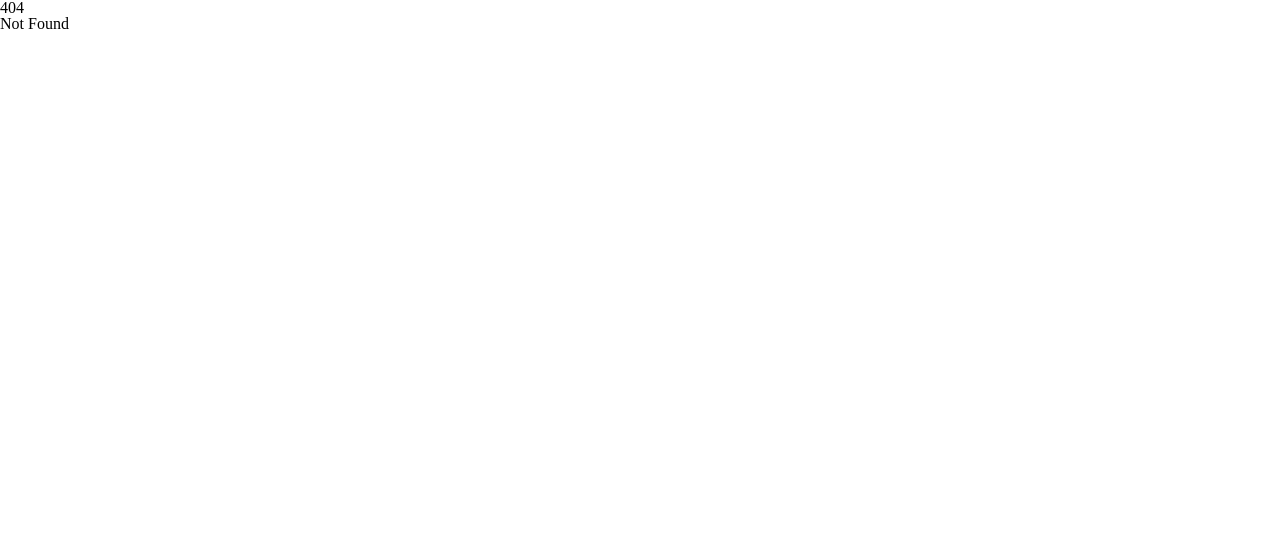
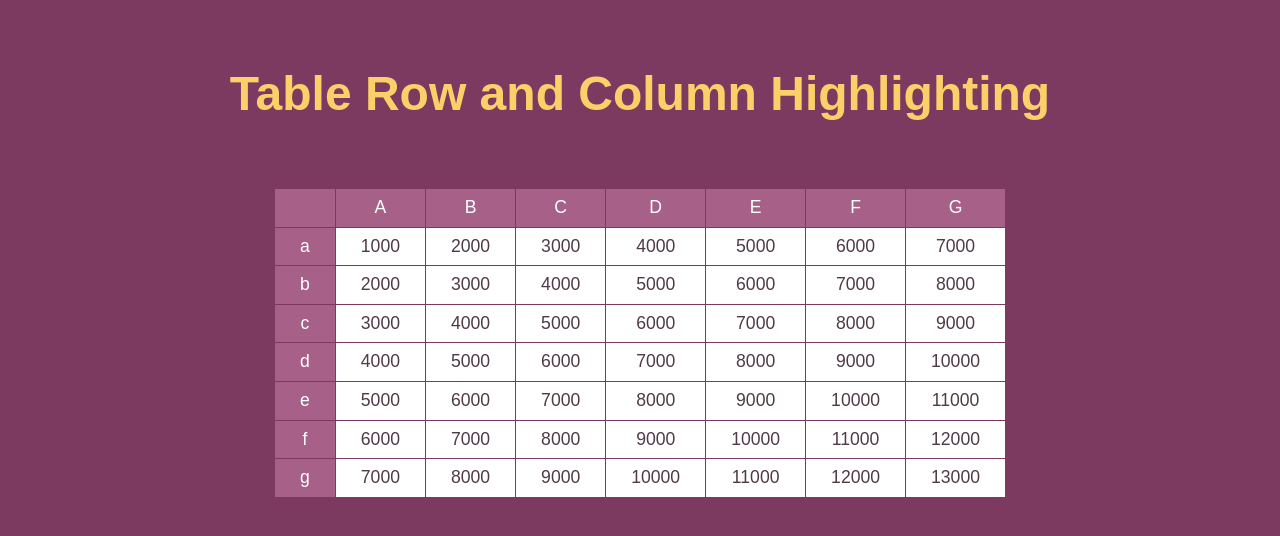
Before and after one commit to cxc421/svelte-practice, a SvelteKit app: page /14-row-col-highlight in a window 1280 px wide. Before the commit this address had no page. Shown: the top 536 px of the page. Built offline with nearby package versions, Linux system fonts and the light colour scheme.

Commit message:
feat: add row-col-highligh sample

```diff
--- a/src/routes/+page.svelte
+++ b/src/routes/+page.svelte
@@ -13,6 +13,7 @@
     { url: "/11-text-resizer", title: "Text Resizer" },
     { url: "/12-parallax", title: "Parallax" },
     { url: "/13-filtering", title: "Filtering" },
+    { url: "/14-row-col-highlight", title: "Row and Column Highlighting" },
   ];
 </script>
 
--- /dev/null
+++ b/src/routes/14-row-col-highlight/+page.svelte
@@ -0,0 +1,104 @@
+<script lang="ts">
+  const rowTitles = ["a", "b", "c", "d", "e", "f", "g"];
+  const data = [
+    genRowData(1000),
+    genRowData(2000),
+    genRowData(3000),
+    genRowData(4000),
+    genRowData(5000),
+    genRowData(6000),
+    genRowData(7000),
+  ];
+  let selectCoords = { rowIdx: -1, colIdx: -1 };
+
+  function genRowData(startValue: number, diff = 1000, rowNum = 7) {
+    const result: number[] = [];
+    for (let i = 0; i < rowNum; i++) {
+      result.push(startValue + i * diff);
+    }
+    return result;
+  }
+
+  function enterTd(rowIdx: number, colIdx: number) {
+    selectCoords.rowIdx = rowIdx;
+    selectCoords.colIdx = colIdx;
+  }
+  function leaveTd() {
+    selectCoords.rowIdx = -1;
+    selectCoords.colIdx = -1;
+  }
+</script>
+
+<div class="container">
+  <h1>Table Row and Column Highlighting</h1>
+  <table>
+    <tr>
+      <th> </th>
+      <th>A</th>
+      <th>B</th>
+      <th>C</th>
+      <th>D</th>
+      <th>E</th>
+      <th>F</th>
+      <th>G</th>
+    </tr>
+    {#each data as rowData, rowIdx}
+      <tr>
+        <th>{rowTitles[rowIdx]}</th>
+        {#each rowData as d, colIdx}
+          <td
+            on:mouseenter={() => enterTd(rowIdx, colIdx)}
+            on:mouseleave={leaveTd}
+            class:target={rowIdx === selectCoords.rowIdx ||
+              colIdx === selectCoords.colIdx}>{d}</td
+          >
+        {/each}
+      </tr>
+    {/each}
+  </table>
+</div>
+
+<style>
+  .container {
+    font-family: Arial, sans-serif;
+    -webkit-font-smoothing: antialiased;
+    background: #7d3a61;
+    text-align: center;
+
+    min-height: 100vh;
+    overflow: auto;
+  }
+
+  h1 {
+    margin: 70px 0;
+    color: #fbd068;
+    font-size: 3em;
+    font-weight: bold;
+  }
+
+  table {
+    margin: 0 auto;
+    font-size: 1.1em;
+    border-collapse: separate;
+    border-spacing: 1px;
+  }
+
+  th,
+  td {
+    padding: 10px 25px;
+  }
+
+  th {
+    background: #a76188;
+    color: #fff;
+  }
+
+  td {
+    background: #fff;
+    color: #503a47;
+  }
+
+  td.target {
+    background: #e8e8e8;
+  }
+</style>
```
